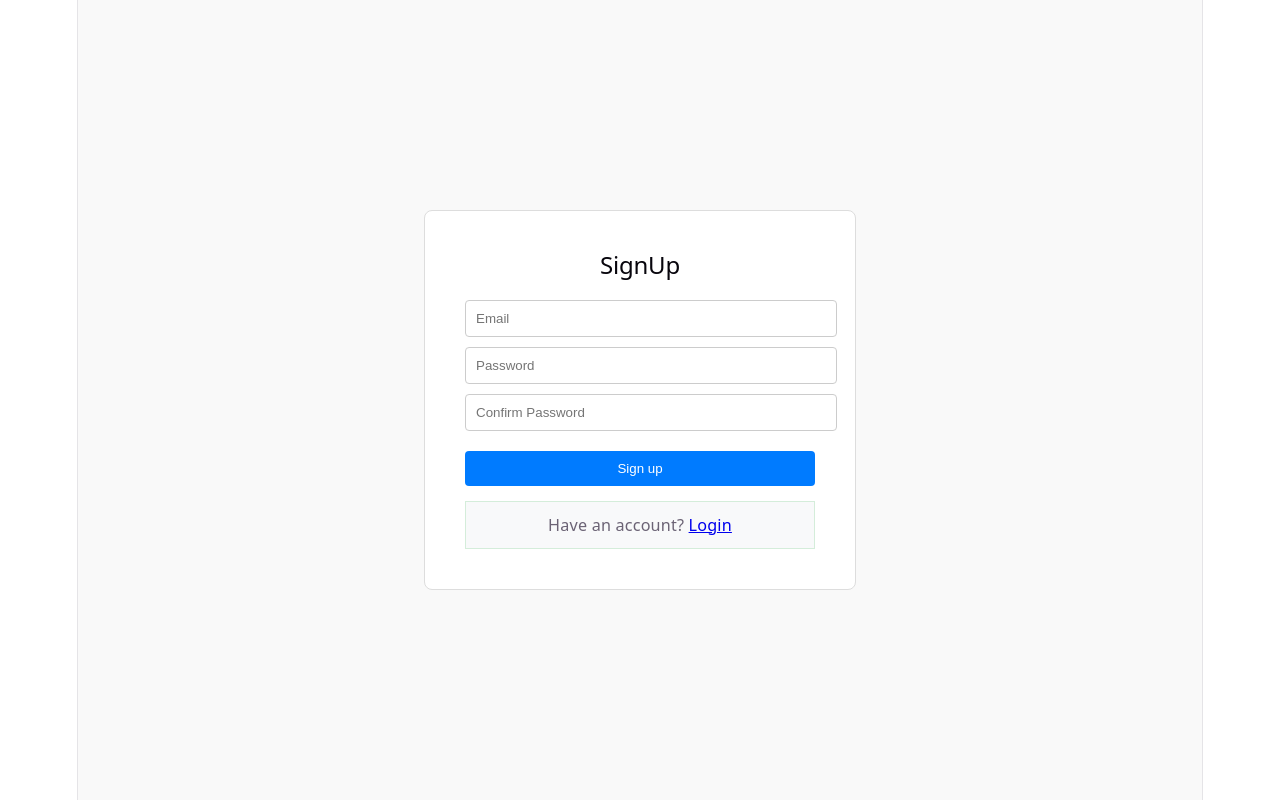
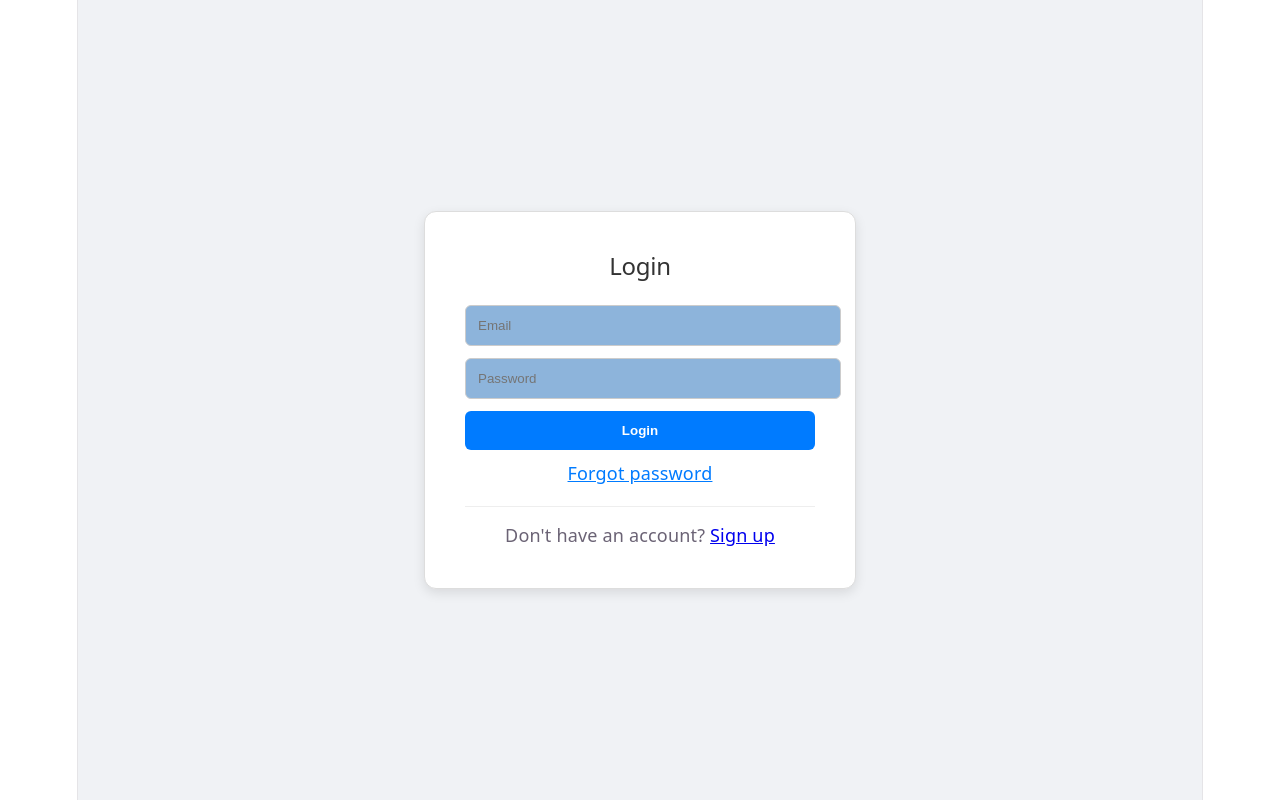
Before and after one commit to ChauhanVinay/raect-Expense-Tracker, a React (Vite) app: page / in a window 1280 px wide. Built offline with nearby package versions, Linux system fonts and the light colour scheme.

Commit message:
Implementing Login Page

```diff
--- a/package.json
+++ b/package.json
@@ -12,7 +12,8 @@
   "dependencies": {
     "firebase": "^12.15.0",
     "react": "^19.2.7",
-    "react-dom": "^19.2.7"
+    "react-dom": "^19.2.7",
+    "react-router-dom": "^7.18.1"
   },
   "devDependencies": {
     "@types/react": "^19.2.17",
--- a/src/App.jsx
+++ b/src/App.jsx
@@ -1,14 +1,22 @@
-
-// import './App.css'
+import React from 'react';
+import { BrowserRouter as Router, Routes, Route } from 'react-router-dom';
+import Login from './components/Login';
+import Welcome from './components/Welcome';
 import SignUp from './components/SignUp'
 
 function App() {
 
 
   return (
-    <>
-     <SignUp />
-    </>
+    <Router>
+      <Routes>
+   <Route path="/signup" element={<SignUp />} />
+   <Route path="/login" element={<Login />} />
+   <Route path="/welcome" element={<Welcome />} />
+   {/* Redirect default path to Login */}
+   <Route path="/" element={<Login />} />
+      </Routes>
+    </Router>
   )
 }
 
--- /dev/null
+++ b/src/components/Login.css
@@ -0,0 +1,43 @@
+.login-container {
+  display: flex;
+  justify-content: center;
+  align-items: center;
+  height: 100vh;
+  background-color: #f0f2f5; /* Light gray background */
+}
+
+.login-form {
+  background: white;
+  padding: 40px;
+  border: 1px solid #ddd;
+  border-radius: 12px;
+  width: 350px;
+  text-align: center;
+  box-shadow: 0 4px 12px rgba(0,0,0,0.1);
+}
+
+.login-form h2 { margin-bottom: 25px; color: #333; }
+
+.login-form input {
+  display: block;
+  width: 100%;
+  padding: 12px;
+  margin: 12px 0;
+  border: 1px solid #ccc;
+  border-radius: 6px;
+  background-color: #8db4db;
+}
+
+.login-form button {
+  width: 100%;
+  padding: 12px;
+  background-color: #007bff; /* Blue button */
+  color: white;
+  border: none;
+  border-radius: 6px;
+  cursor: pointer;
+  font-weight: bold;
+}
+
+.forgot-link { display: block; margin: 10px 0; color: #007bff; text-decoration: underline; cursor: pointer; }
+.signup-link { margin-top: 20px; padding-top: 15px; border-top: 1px solid #eee; }
--- /dev/null
+++ b/src/components/Login.jsx
@@ -0,0 +1,47 @@
+import React, { useState } from 'react';
+import { signInWithEmailAndPassword } from "firebase/auth";
+import { auth } from './firebase';
+import './Login.css';
+
+
+const Login = () => {
+    const [email, setEmail] = useState('');
+    const [password, setPassword] = useState('');
+    const [error, setError] = useState('');
+
+const  handleLogin = async (e) => {
+    e.preventDefault();
+    setError('');
+
+    try {
+        const userCredential = await signInWithEmailAndPassword(auth, email, password);
+        //store the token
+        const token = await userCredential.user.getIdToken();
+        localStorage.setItem('token', token);
+        window.location.href = "/welcome"; // Redirect to the welcome page
+    } catch (err) {
+        alert("login failed: " + err.message);
+        setError(err.message);
+    }
+}
+    return (
+      <div className="login-container">
+      <form className="login-form" onSubmit={handleLogin}>
+        <h2>Login</h2>
+        {error && <p style={{ color: 'red' }}>{error}</p>}
+
+        <input type="email" placeholder="Email" value={email} onChange={(e) => setEmail(e.target.value)} />
+        <input type="password" placeholder="Password" value={password} onChange={(e) => setPassword(e.target.value)} />
+
+        <button type="submit">Login</button>
+        <span className="forgot-link">Forgot password</span>
+
+        <div className="signup-link">
+          Don't have an account? <a href="/signup">Sign up</a>
+        </div>
+      </form>
+    </div>
+    );
+};
+
+export default Login;
--- /dev/null
+++ b/src/components/Welcome.jsx
@@ -0,0 +1,11 @@
+import React from 'react';
+
+const Welcome = () => {
+  return (
+    <div style={{ textAlign: 'center', marginTop: '50px' }}>
+      <h1>Welcome to Expense Tracker</h1>
+    </div>
+  );
+};
+
+export default Welcome;
```
Also changed, not shown: 1 other file (tests, documents, lock files or other folders).
